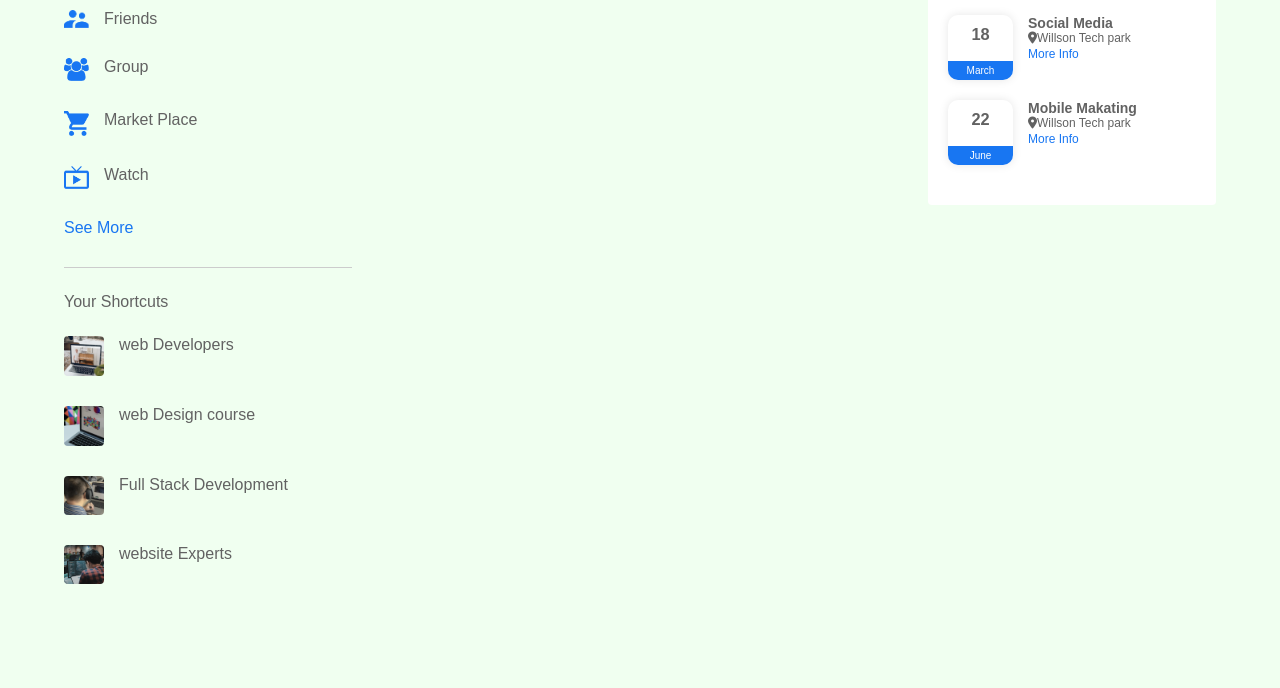
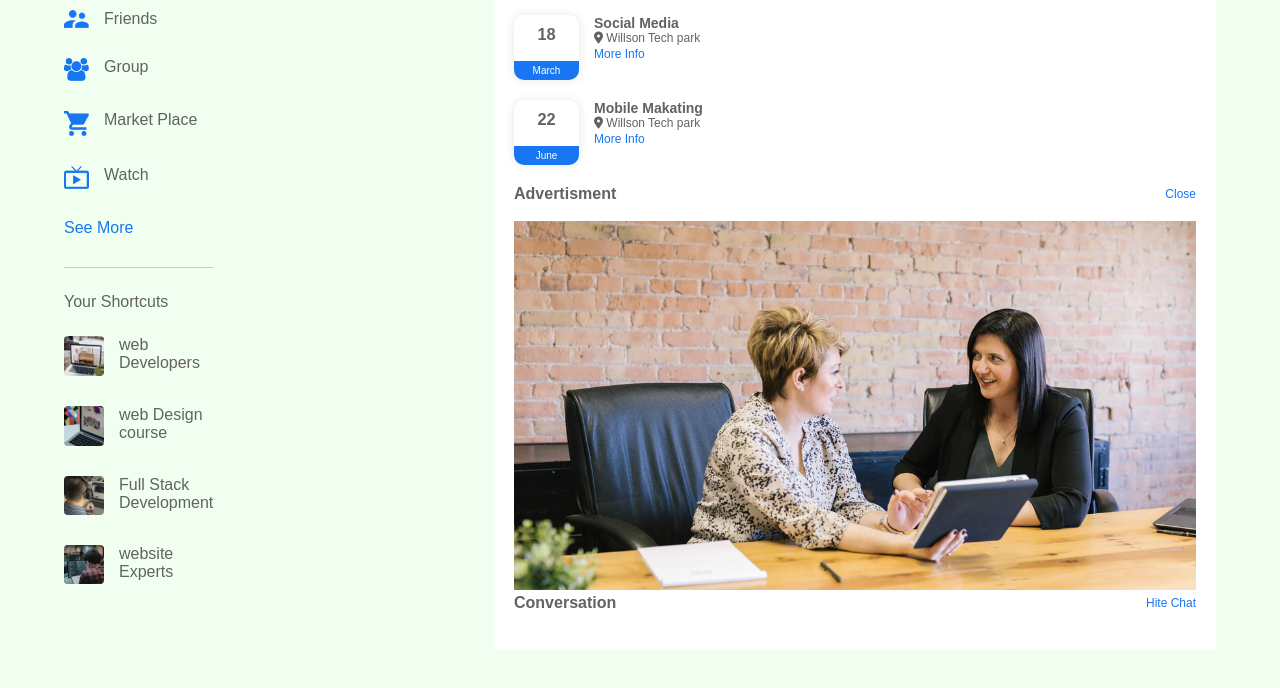
Before and after one commit to WAUdeshinduminaweerakoon/ChatBook, a plain HTML site: page index.html in a window 1280 px wide. Shown: the part 108-796 px from the top of the page. Drawn offline with Linux system fonts and the light colour scheme.

Commit message:
added the advertisment event

```diff
--- a/index.html
+++ b/index.html
@@ -64,7 +64,7 @@
                 </div>
                 <div class="right-event">
                     <h4>Social Media</h4>
-                    <p><i class="fa-sharp fa-solid fa-location-dot"></i>Willson Tech park</p>
+                    <p><i class="fa-sharp fa-solid fa-location-dot"></i> Willson Tech park</p>
                     <a href="#">More Info</a>
                 </div>
             </div>
@@ -75,11 +75,23 @@
                 </div>
                 <div class="right-event">
                     <h4>Mobile Makating</h4>
-                    <p><i class="fa-sharp fa-solid fa-location-dot"></i>Willson Tech park</p>
+                    <p><i class="fa-sharp fa-solid fa-location-dot"></i> Willson Tech park</p>
                     <a href="#">More Info</a>
                 </div>
             </div>
+            <div class="sidebar-title">
+                <h4>Advertisment</h4>
+                <a href="#">Close</a>
             </div>
+            <img src="image/advertisement.png" alt="Advertisment" class="sidebar-ads">
+
+            <div class="sidebar-title">
+                <h4>Conversation</h4>
+                <a href="#">Hite Chat</a>
+            </div>
+
+
+        </div>
 
         </div>
 
```
